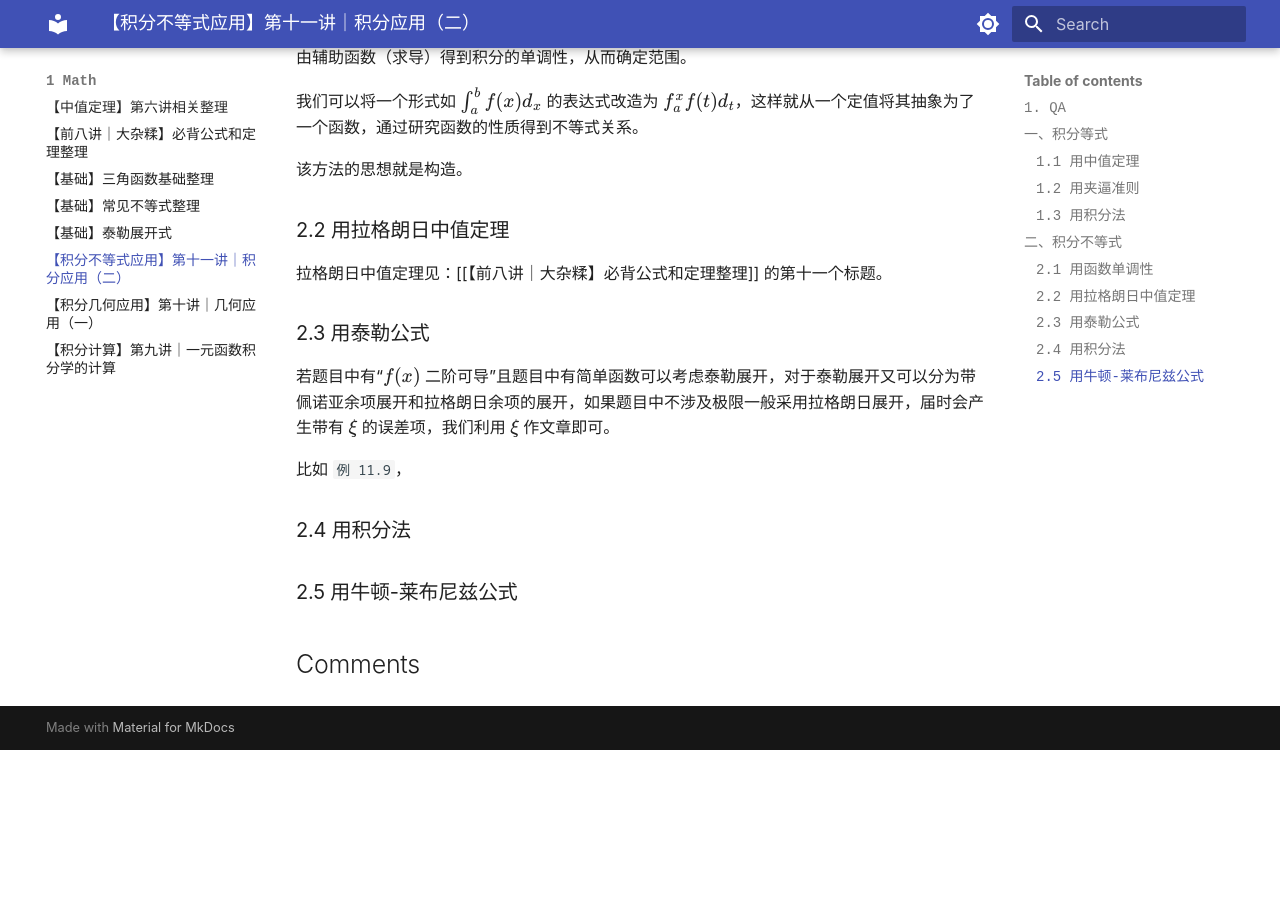
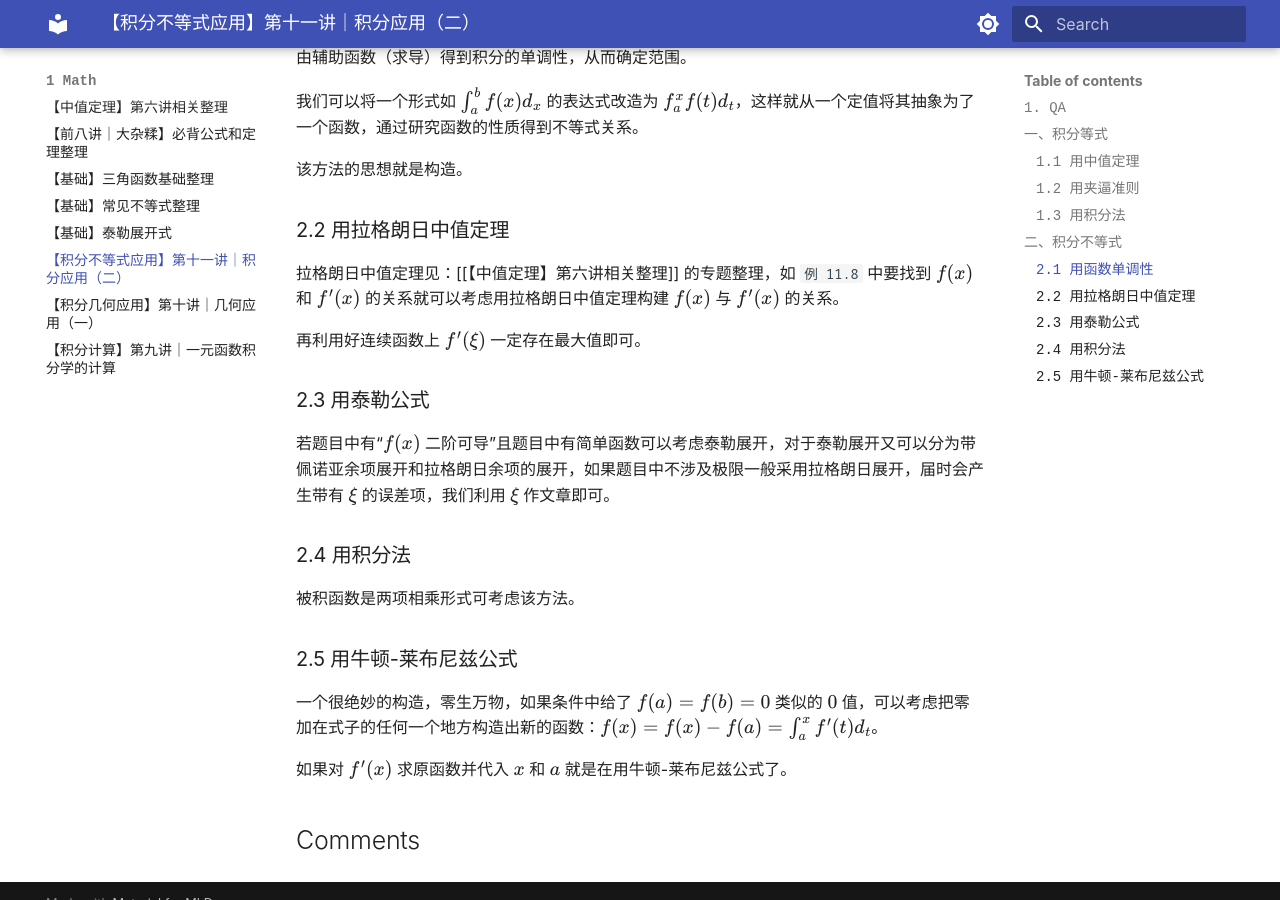
Before and after one commit to syiooo/syiooo.github.io, an MkDocs documentation site: the page built from docs/1_Math/【积分不等式应用】第十一讲｜积分应用（二）.md, in a window 1280 px wide and 900 px high, scrolled down 1800 px. Built offline with MkDocs 1.6.1 and Material for MkDocs 9.7.7, drawn with Linux system fonts in a browser that asks for light colours; comment, search, counter and statistics services are not loaded; before the commit the page ends 2550 px from its top, so only the background shows below that.

Commit message:
更新十一讲的整理

```diff
--- a/docs/1_Math/【积分不等式应用】第十一讲｜积分应用（二）.md
+++ b/docs/1_Math/【积分不等式应用】第十一讲｜积分应用（二）.md
@@ -61,13 +61,18 @@ $$
 
 ### 2.2 用拉格朗日中值定理
 
-拉格朗日中值定理见：[[【前八讲｜大杂糅】必背公式和定理整理]] 的第十一个标题。
+拉格朗日中值定理见：[[【中值定理】第六讲相关整理]] 的专题整理，如 `例 11.8` 中要找到 $f(x)$ 和 $f'(x)$ 的关系就可以考虑用拉格朗日中值定理构建 $f(x)$ 与 $f'(x)$ 的关系。
 
+再利用好连续函数上 $f'(\xi)$  一定存在最大值即可。
 ### 2.3 用泰勒公式
 
 若题目中有“$f(x)$ 二阶可导”且题目中有简单函数可以考虑泰勒展开，对于泰勒展开又可以分为带佩诺亚余项展开和拉格朗日余项的展开，如果题目中不涉及极限一般采用拉格朗日展开，届时会产生带有 $\xi$  的误差项，我们利用 $\xi$ 作文章即可。
 
-比如 `例 11.9`，
 ### 2.4 用积分法
 
+被积函数是两项相乘形式可考虑该方法。
 ### 2.5 用牛顿-莱布尼兹公式
+
+一个很绝妙的构造，零生万物，如果条件中给了 $f(a)=f(b)=0$ 类似的 $0$ 值，可以考虑把零加在式子的任何一个地方构造出新的函数：$f(x)=f(x)-f(a)=\int_{a}^x f'(t)d_{t}$。
+
+如果对 $f'(x)$ 求原函数并代入 $x$ 和 $a$ 就是在用牛顿-莱布尼兹公式了。
```
Also changed, not shown: docs/1_Math/【中值定理】第六讲相关整理.md (+3 -0 lines), docs/.obsidian/workspace.json.
